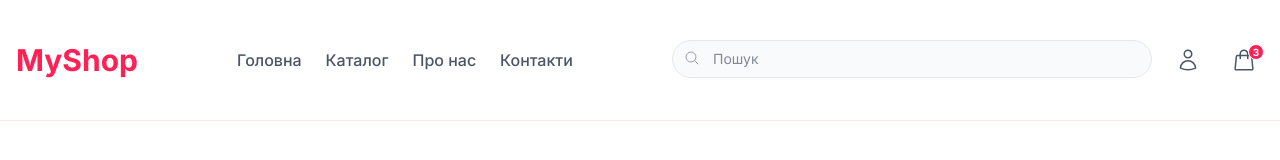
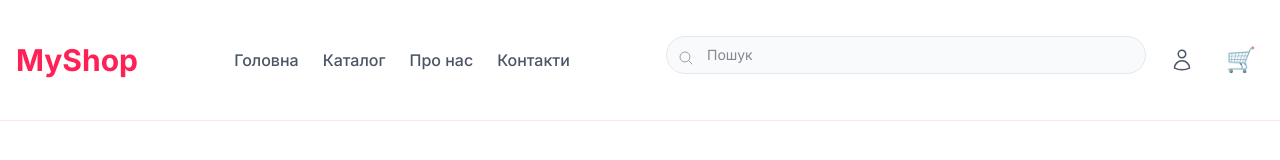
Before and after one commit to WolandEmort/react-project-beauty-shop, a Next.js app: page / in a window 1280 px wide. Shown: the top 160 px of the page. Built offline with nearby package versions, Linux system fonts and the light colour scheme.

Commit message:
Add cart toster

```diff
--- a/package.json
+++ b/package.json
@@ -12,6 +12,7 @@
     "next": "16.1.1",
     "react": "19.2.3",
     "react-dom": "19.2.3",
+    "react-toastify": "^11.0.5",
     "zustand": "^5.0.9"
   },
   "devDependencies": {
--- a/src/components/AddToCartButton.tsx
+++ b/src/components/AddToCartButton.tsx
@@ -3,26 +3,26 @@
 import React from 'react';
 import { useCartStore } from '@/store/cart';
 import { Product } from '@prisma/client';
+import { toast } from 'react-toastify';
 
 interface Props {
     product: Product;
 }
 
 const AddToCartButton = ({ product }: Props) => {
-    // Дістаємо функцію додавання з нашого Store
     const addItem = useCartStore((state) => state.addItem);
 
     const handleAddToCart = () => {
         addItem(product);
-        // Тимчасове повідомлення
-        alert(`Товар "${product.title}" додано в кошик!`);
+
+        // Виклик повідомлення
+        toast.success(`${product.title} додано в кошик!`);
     };
 
     return (
         <button
             onClick={handleAddToCart}
-            className="w-full md:w-auto bg-gray-900 text-white px-10 py-4 rounded-xl
-            text-lg font-bold hover:bg-rose-600 transition duration-300 shadow-lg hover:shadow-xl active:scale-95"
+            className="w-full md:w-auto bg-gray-900 text-white px-10 py-4 rounded-xl text-lg font-bold hover:bg-rose-600 transition duration-300 shadow-lg"
         >
             Додати в кошик
         </button>
--- /dev/null
+++ b/src/components/CartIndicator.tsx
@@ -0,0 +1,48 @@
+'use client';
+
+import React, { useEffect, useState } from 'react';
+import Link from 'next/link';
+import { useCartStore } from '@/store/cart';
+
+const CartIndicator = () => {
+    // 1. Беремо товари зі сховища
+    const items = useCartStore((state) => state.items);
+
+    // 2. Стан, щоб знати, чи ми вже в браузері
+    const [isMounted, setIsMounted] = useState(false);
+
+    // eslint-disable-next-line react-hooks/exhaustive-deps,
+    // react-hooks/set-state-in-effect
+    useEffect(() => {
+        setIsMounted(true);
+    }, []);
+
+    // 4. Рахуємо загальну кількість товарів (сумуємо quantity кожного товару)
+    const totalItems = items.reduce((acc, item) => acc + item.quantity, 0);
+
+    // Якщо ми ще на сервері — нічого не показуємо, або показуємо пустий кошик
+    // Це запобігає помилці Hydration Mismatch
+    if (!isMounted) {
+        return (
+            <Link href="/cart" className="relative group">
+                <span className="text-2xl">🛒</span>
+            </Link>
+        );
+    }
+
+    return (
+        <Link href="/cart" className="relative group p-2">
+            {/* Іконка */}
+            <span className="text-2xl group-hover:opacity-80 transition">🛒</span>
+
+            {/* Червоний кружечок з цифрою (показуємо тільки якщо є товари) */}
+            {totalItems > 0 && (
+                <span className="absolute -top-1 -right-1 bg-rose-500 text-white text-xs font-bold w-5 h-5 flex items-center justify-center rounded-full shadow-md animate-bounce">
+          {totalItems}
+        </span>
+            )}
+        </Link>
+    );
+};
+
+export default CartIndicator;
--- /dev/null
+++ b/src/components/ToasterProvider.tsx
@@ -0,0 +1,26 @@
+'use client';
+
+import React from 'react';
+import { ToastContainer } from 'react-toastify';
+import 'react-toastify/dist/ReactToastify.css';
+
+const ToasterProvider = () => {
+    return (
+        <ToastContainer
+            position="bottom-center"
+            autoClose={3000}
+            hideProgressBar={false}
+            newestOnTop={false}
+            closeOnClick
+            rtl={false}
+            pauseOnFocusLoss
+            draggable
+            pauseOnHover
+            theme="dark" // Можна 'light', 'dark' або 'colored'
+            // 👇 Цей стиль примусово підніме тостер над усім іншим (вирішує проблему невидимості)
+            style={{ zIndex: 99999 }}
+        />
+    );
+};
+
+export default ToasterProvider;
--- a/src/components/layout/header.tsx
+++ b/src/components/layout/header.tsx
@@ -1,6 +1,7 @@
 import React from 'react';
 import Link from 'next/link';
 import { APP_CONTENT } from '@/data-text/app-content';
+import CartIndicator from '@/components/CartIndicator';
 
 const Header = () => {
     const { logo, navigation, buttons } = APP_CONTENT.header;
@@ -62,19 +63,7 @@ const Header = () => {
                         </svg>
                     </button>
 
-                    {/* --- КОШИК --- */}
-                    <button
-                        className="p-2 hover:bg-rose-50 rounded-full transition relative text-gray-600"
-                        aria-label={buttons.cart}
-                    >
-                        <svg xmlns="http://www.w3.org/2000/svg" fill="none" viewBox="0 0 24 24" strokeWidth={1.5} stroke="currentColor" className="w-6 h-6">
-                            <path strokeLinecap="round" strokeLinejoin="round" d="M15.75 10.5V6a3.75 3.75 0 1 0-7.5 0v4.5m11.356-1.993l1.263 12c.07.665-.45 1.243-1.119 1.243H4.25a1.125 1.125 0 0 1-1.12-1.243l1.264-12A1.125 1.125 0 0 1 5.513 7.5h12.974c.576 0 1.059.435 1.119 1.007Z" />
-                        </svg>
-                        {/* Лічильник товарів (червона цятка) */}
-                        <span className="absolute top-1 right-0 w-4 h-4 bg-rose-500 text-white text-[10px] flex items-center justify-center rounded-full border border-white font-bold">
-              3
-            </span>
-                    </button>
+                    <CartIndicator />
 
                 </div>
 
```
Also changed, not shown: src/app/layout.tsx (+8 -5 lines), src/app/products/[category]/[id]/page.tsx (+7 -9 lines), 1 other file (tests, documents, lock files or other folders).
